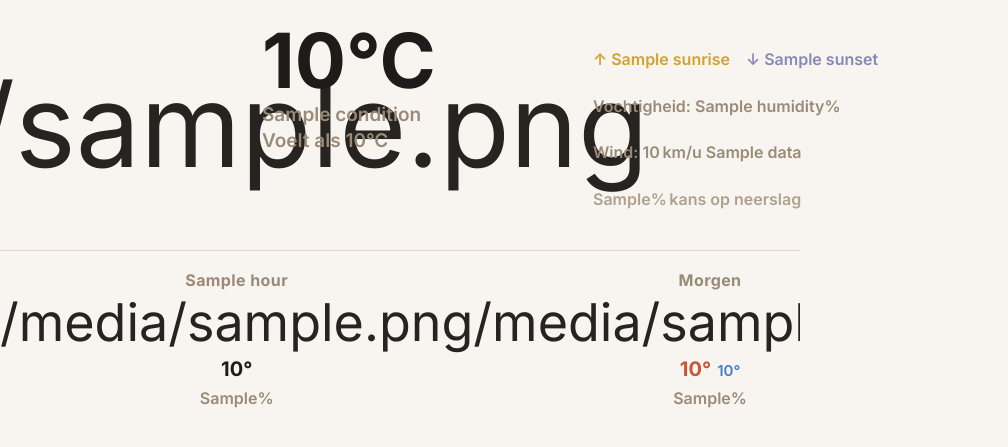
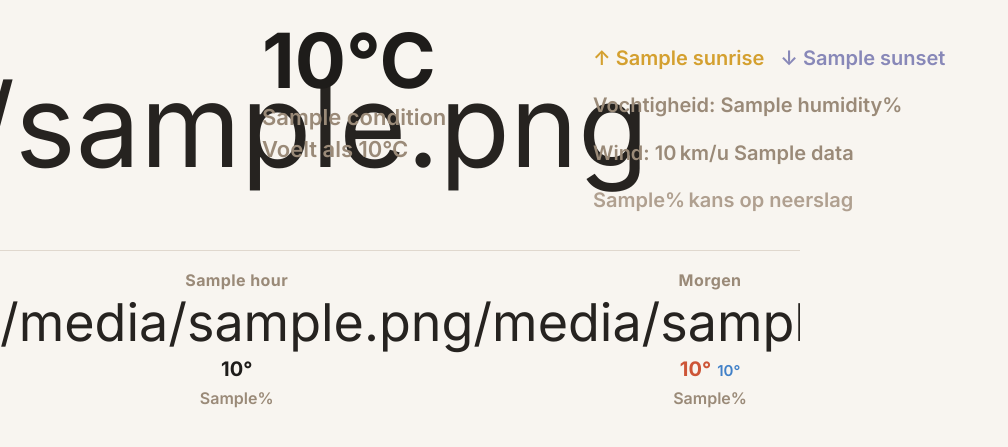
Before and after one commit to Schop/weatherstation, a Flask app: template templates/index.html in a window 1280 px wide. Shown: the part 55-502 px from the top of the page, without its empty margins (0-1008 px from the left). Run offline with Flask 3, Linux system fonts and the light colour scheme; the template is opened without the code that fills it: most values are stand-ins (such as "Sample title", 1, 10 or a date in 2020).

Commit message:
better css

```diff
--- a/static/style.css
+++ b/static/style.css
@@ -90,16 +90,16 @@ body {
 }
 
 .condition {
-  font-size: 19px;
+  font-size: 22px;
   color: #9A8A78;
-  margin-top: 5px;
+  margin-top: 6px;
   font-weight: 600;
 }
 
 .feels {
-  font-size: 19px;
+  font-size: 22px;
   color: #9A8A78;
-  margin-top: 3px;
+  margin-top: 6px;
   font-weight: 600;
 }
 
@@ -119,7 +119,7 @@ body {
 }
 
 .stat {
-  font-size: 16px;
+  font-size: 20px;
   font-weight: 600;
   white-space: nowrap;
 }
```
